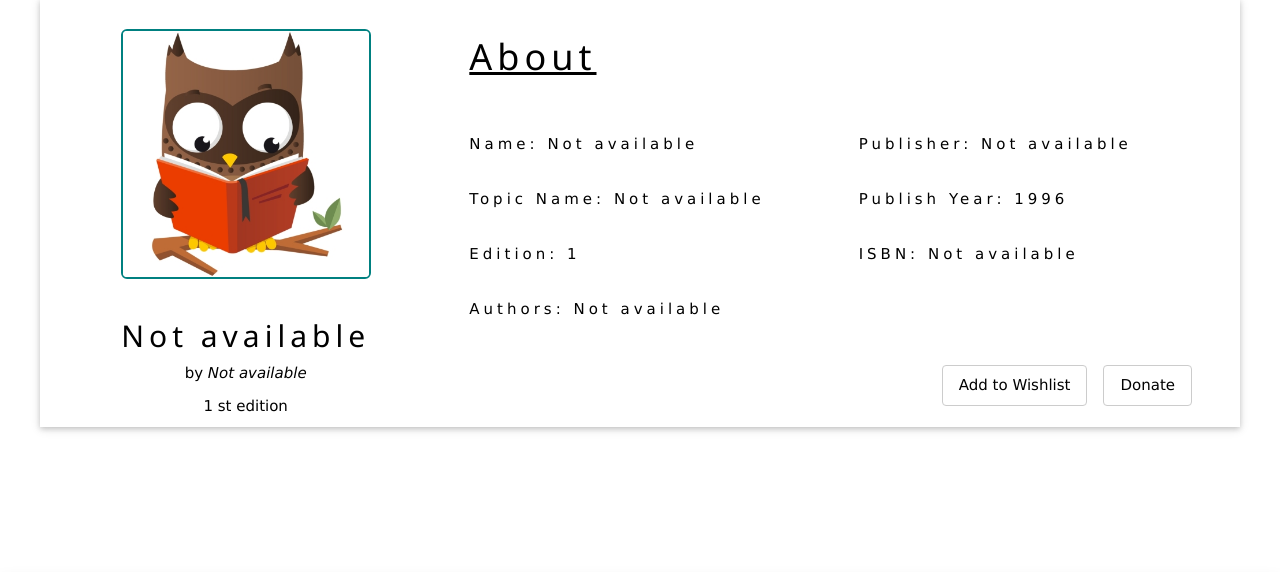
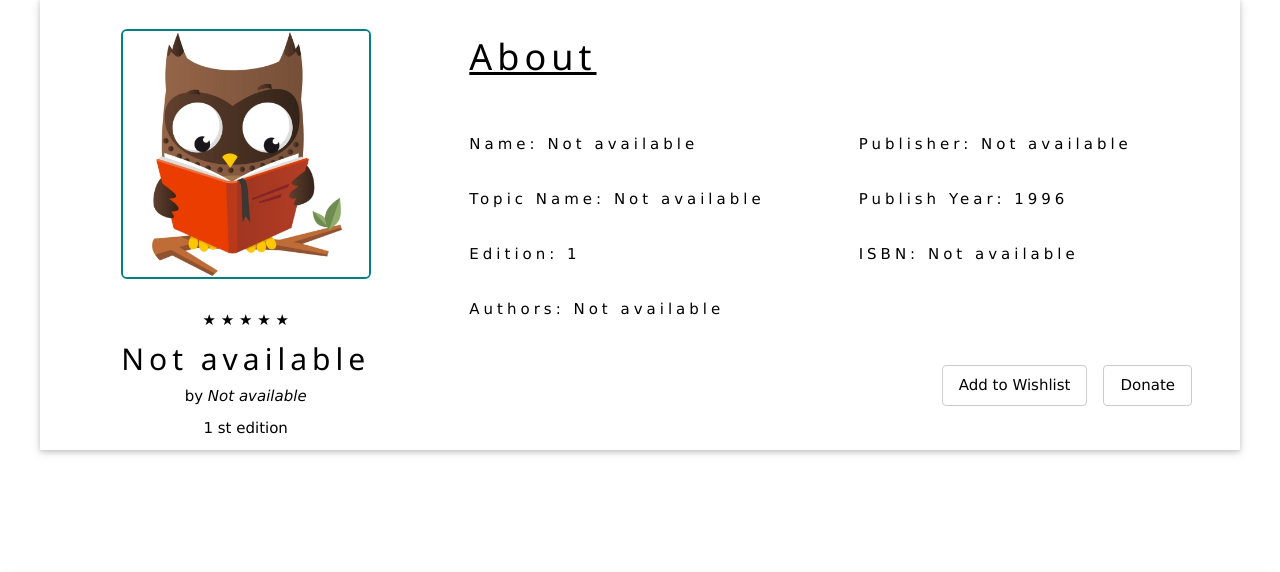
Before and after one commit to abidnazirisami/BookEX, a Django app: page /book/details/1/ in a window 1280 px wide. Shown: the part 153-725 px from the top of the page. Run offline with Django 3.2, Linux system fonts and the light colour scheme; the visitor is signed in with stand-in values (Sample User, id 1); data that the repository does not hold is empty; some libraries are stand-ins or nearby versions; some web fonts are replaced.

Commit message:
Version 3.2.4

```diff
--- a/django/templates/books/book_profile.html
+++ b/django/templates/books/book_profile.html
@@ -5,6 +5,61 @@
 </title>
 <link rel="icon" href="{% static 'Book.ico' %}" type="image/x-icon">
 {% endblock %}
+
+<style>
+p, p a {
+			color: #aaa;
+			text-decoration: none;
+		}
+		p a:hover,
+		p a:focus {
+			text-decoration: underline;
+		}
+		p + p { color: #bbb; margin-top: 2em;}
+		.detail {position: absolute; text-align: right; right: 5px; bottom: 5px; width: 50%;}
+
+		a[href*="intent"] {
+			display:inline-block;
+			margin-top: 0.4em;
+		}
+.rating {
+	width: 226px;
+	margin: 0 auto 1em;
+	font-size: 45px;
+	overflow:hidden;
+}
+.rating input {
+float: right;
+opacity: 0;
+position: absolute;
+}
+.rating a,
+.rating label {
+	float:right;
+	color: #aaa;
+	text-decoration: none;
+	-webkit-transition: color .4s;
+	-moz-transition: color .4s;
+	-o-transition: color .4s;
+	transition: color .4s;
+}
+.rating label:hover ~ label,
+.rating input:focus ~ label,
+.rating label:hover,
+.rating a:hover,
+	.rating a:hover ~ a,
+	.rating a:focus,
+	.rating a:focus ~ a		{
+		color: orange;
+		cursor: pointer;
+	}
+	.rating2 {
+		direction: rtl;
+	}
+	.rating2 a {
+		float:none
+	}
+</style>
 
 {% block content %}
 <!-- Profile-->
@@ -14,11 +69,18 @@
         	<div class="profile-header-container">
     		  <div class="profile-header-img">
                 <img class="img-rounded" src="{{book.photo.url}}" alt="Dp" style="width:250px; height: 250px;">
-
+              </div>
+              <div class="rating rating2">
+              	<a href="1" title="Give 1 stars">★</a>
+              	<a href="2" title="Give 2 stars">★</a>
+              	<a href="3" title="Give 3 stars">★</a>
+              	<a href="4" title="Give 4 stars">★</a>
+              	<a href="5" title="Give 5 stars">★</a>
               </div>
        		</div>
 		<div class="w3-center">
 			<p class="w3-wide ">
+
 			<h2>{{book.book_name}}</h2>
 			<p>by <i class="authors">{{author.author_name}}</i></p>
 			</p>
```
